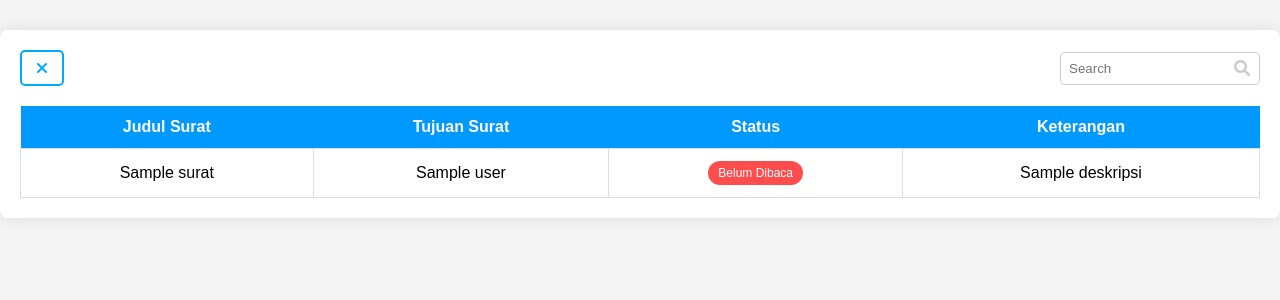
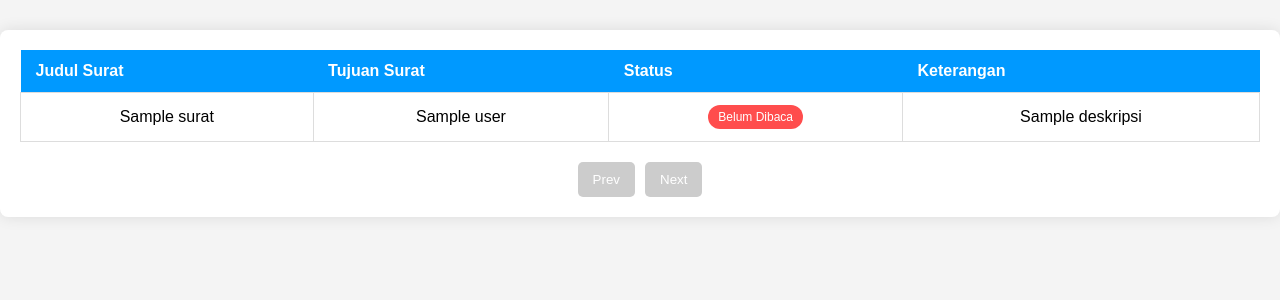
Before and after one commit to raha-nug/agensibbpmp, a Node server app: template views/track_surat.ejs in a window 1280 px wide. Shown: the top 300 px of the page. Run offline with Node 20, Linux system fonts and the light colour scheme; the template is opened without the code that fills it: most values are stand-ins (such as "Sample title", 1, 10 or a date in 2020).

Commit message:
refactor track page layout and add pagination functionality for improved user experience

```diff
--- a/public/track.css
+++ b/public/track.css
@@ -3,12 +3,10 @@
   padding: 0;
   box-sizing: border-box;
 }
-
 body {
   font-family: Arial, sans-serif;
   background-color: #f4f4f4;
 }
-
 .container {
   max-width: 1500px;
   margin: 30px auto;
@@ -17,85 +15,30 @@ body {
   border-radius: 8px;
   box-shadow: 0px 0px 15px rgba(0, 0, 0, 0.1);
 }
-
-.header {
-    display: flex;
-    justify-content: space-between;
-    align-items: center;
-    padding-bottom: 20px;
+.table-responsive {
+  display: block;
+  width: 100%;
+  overflow-x: auto;
 }
-.close-btn {
-    display: flex;
-    align-items: center;
-    padding: 8px 15px;
-    font-size: 16px;
-    border-radius: 5px;
-    cursor: pointer;
-    transition: background-color 0.3s ease;
-}
-
-.close-btn {
-    background-color: #ffffff;
-    border: 2px solid #00aaff;
-    color: #00aaff;
-}
-
-.close-btn:hover {
-    background-color: #00aaff;
-    color: #ffffff;
-}
-
-
-.search-bar {
-    width: 200px;
-    padding: 8px;
-    border: 1px solid #ccc;
-    border-radius: 5px;
-}
-.search-container {
-    position: relative;
-    display: inline-block;
-}
-
-.search-bar {
-    width: 200px;
-    padding: 8px;
-    padding-right: 35px; /* memberi ruang untuk ikon */
-    border: 1px solid #ccc;
-    border-radius: 5px;
-}
-
-.search-icon {
-    position: absolute;
-    right: 10px;
-    top: 50%;
-    transform: translateY(-50%);
-    color: #ccc;
-    font-size: 16px;
-    cursor: pointer;
-}
-
 .status-table {
   width: 100%;
   border-collapse: collapse;
+  min-width: 600px;
 }
-
 .status-table th {
   background-color: #0099ff;
   color: white;
   padding: 12px 15px;
+  text-align: left;
 }
-
 .status-table td {
   padding: 12px 15px;
   text-align: center;
   border: 1px solid #ddd;
 }
-
 .status-table tbody tr:hover {
   background-color: #f1f1f1;
 }
-
 .badge {
   padding: 5px 10px;
   border-radius: 12px;
@@ -104,14 +47,30 @@ body {
   text-align: center;
   display: inline-block;
 }
-
 .badge.red {
   background-color: #ff4d4d;
 }
-
 .badge.green {
   background-color: #4caf50;
 }
 .badge.yellow {
   background-color: #aaaf4c;
 }
+.pagination {
+  display: flex;
+  justify-content: center;
+  margin-top: 20px;
+}
+.pagination button {
+  padding: 10px 15px;
+  margin: 0 5px;
+  border: none;
+  background-color: #0099ff;
+  color: white;
+  cursor: pointer;
+  border-radius: 5px;
+}
+.pagination button:disabled {
+  background-color: #ccc;
+  cursor: not-allowed;
+}
--- a/views/track_surat.ejs
+++ b/views/track_surat.ejs
@@ -4,30 +4,15 @@
     <meta charset="UTF-8" />
     <meta name="viewport" content="width=device-width, initial-scale=1.0" />
     <title>Status Surat</title>
-    <link rel="stylesheet" href="/track.css" />
     <link
       rel="stylesheet"
       href="https://cdnjs.cloudflare.com/ajax/libs/font-awesome/6.0.0-beta3/css/all.min.css" />
+    <link rel="stylesheet" href="/track.css" />
   </head>
-  <script>
-    function goToHome() {
-      window.location.href = "/admin"; // Ganti dengan URL beranda yang sesuai
-    }
-  </script>
   <body>
     <div class="container">
-      <div class="header">
-        <div class="close">
-          <button class="close-btn" onclick="goToHome()">
-            <i class="fas fa-times"></i>
-          </button>
-        </div>
-        <div class="search-container">
-          <input type="text" class="search-bar" placeholder="Search" />
-          <i class="fas fa-search search-icon"></i>
-        </div>
-      </div>
-      <table class="status-table">
+      <div class="table-responsive">
+        <table class="status-table" id="statusTable">
           <thead>
             <tr>
               <th>Judul Surat</th>
@@ -36,12 +21,11 @@
               <th>Keterangan</th>
             </tr>
           </thead>
-        <tbody>
+          <tbody id="tableBody">
             <% surat.forEach(function(s) { %> <% s.tujuan.forEach(function(t,
             index) { %>
             <tr>
               <% if (index === 0) { %>
-            <!-- Rowspan hanya untuk baris pertama -->
               <td rowspan="<%= s.tujuan.length %>"><%= s.judul %></td>
               <% } %>
               <td><%= t.user.nama %></td>
@@ -56,7 +40,6 @@
                 <% } %>
               </td>
               <% if (index === 0) { %>
-            <!-- Rowspan hanya untuk baris pertama -->
               <td rowspan="<%= s.tujuan.length %>">
                 <%= s.deskripsi || "Tidak ada keterangan" %>
               </td>
@@ -66,5 +49,43 @@
           </tbody>
         </table>
       </div>
+      <div class="pagination">
+        <button id="prevPage" disabled>Prev</button>
+        <button id="nextPage">Next</button>
+      </div>
+    </div>
+    <script>
+      const rowsPerPage = 10;
+      let currentPage = 1;
+      const table = document.getElementById("statusTable");
+      const tbody = document.getElementById("tableBody");
+      const rows = Array.from(tbody.getElementsByTagName("tr"));
+
+      function showPage(page) {
+        const start = (page - 1) * rowsPerPage;
+        const end = start + rowsPerPage;
+        rows.forEach((row, index) => {
+          row.style.display = index >= start && index < end ? "" : "none";
+        });
+        document.getElementById("prevPage").disabled = page === 1;
+        document.getElementById("nextPage").disabled = end >= rows.length;
+      }
+
+      document.getElementById("prevPage").addEventListener("click", () => {
+        if (currentPage > 1) {
+          currentPage--;
+          showPage(currentPage);
+        }
+      });
+
+      document.getElementById("nextPage").addEventListener("click", () => {
+        if (currentPage * rowsPerPage < rows.length) {
+          currentPage++;
+          showPage(currentPage);
+        }
+      });
+
+      showPage(currentPage);
+    </script>
   </body>
 </html>
```
Lines whose indentation alone changed are shown as unchanged.
